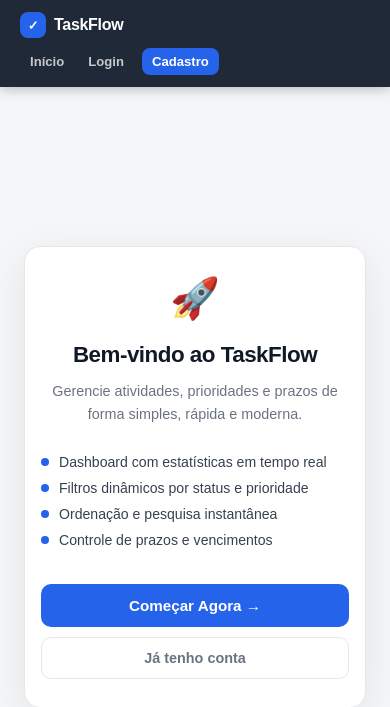
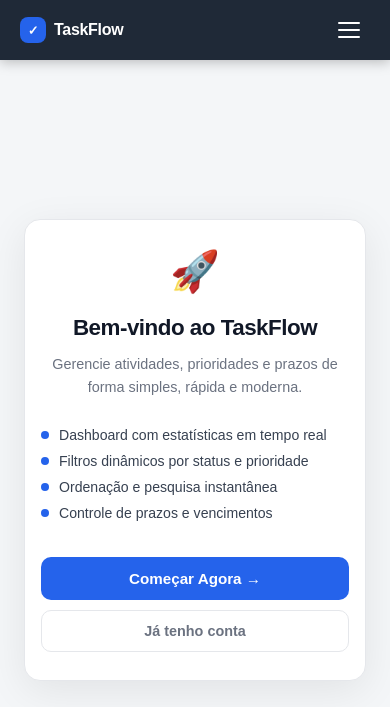
Before and after one commit to mateusmendess/taskflow-webapp, a Flask app: page / in a window 390 px wide. Shown: the top 707 px of the page. Run offline with Flask 3, Linux system fonts and the light colour scheme.

Commit message:
feat: adicionar menu hamburguer na navbar para mobile

```diff
--- a/app/static/css/style.css
+++ b/app/static/css/style.css
@@ -836,3 +836,91 @@ textarea.tf-input { resize: vertical; }
     /* Filtros */
     .db-filter-hr { margin: 10px 0; }
 }
+
+/* ── Hamburguer ────────────────────────────────────────────── */
+.nav-hamburger {
+    display: none;
+    flex-direction: column;
+    justify-content: center;
+    gap: 5px;
+    width: 36px;
+    height: 36px;
+    background: transparent;
+    border: none;
+    cursor: pointer;
+    padding: 4px;
+    border-radius: 8px;
+    transition: background 0.18s;
+}
+
+.nav-hamburger:hover {
+    background: rgba(255,255,255,0.1);
+}
+
+.nav-hamburger span {
+    display: block;
+    width: 22px;
+    height: 2px;
+    background: #fff;
+    border-radius: 2px;
+    transition: all 0.25s ease;
+    transform-origin: center;
+}
+
+/* Animação X ao abrir */
+.nav-hamburger.is-open span:nth-child(1) {
+    transform: translateY(7px) rotate(45deg);
+}
+
+.nav-hamburger.is-open span:nth-child(2) {
+    opacity: 0;
+    transform: scaleX(0);
+}
+
+.nav-hamburger.is-open span:nth-child(3) {
+    transform: translateY(-7px) rotate(-45deg);
+}
+
+@media (max-width: 768px) {
+
+    .nav-hamburger { display: flex; }
+
+    .navbar {
+        padding: 0 20px;
+        height: 60px;
+        flex-wrap: nowrap;
+        position: relative;
+    }
+
+    .navbar-nav {
+        display: none;
+        position: absolute;
+        top: 60px;
+        left: 0;
+        right: 0;
+        background: #1f2937;
+        flex-direction: column;
+        align-items: flex-start;
+        padding: 12px 16px 16px;
+        gap: 4px;
+        box-shadow: 0 8px 20px rgba(0,0,0,0.3);
+        z-index: 99;
+    }
+
+    .navbar-nav.nav-open {
+        display: flex;
+    }
+
+    .nav-link {
+        width: 100%;
+        padding: 10px 14px;
+        border-radius: 8px;
+        font-size: 0.9rem;
+    }
+
+    .nav-link-register {
+        margin-left: 0;
+        margin-top: 4px;
+        text-align: center;
+    }
+}
--- a/app/templates/base.html
+++ b/app/templates/base.html
@@ -17,7 +17,13 @@
             TaskFlow
         </a>
 
-        <nav class="navbar-nav">
+        <button class="nav-hamburger" id="nav-hamburger" aria-label="Menu">
+            <span></span>
+            <span></span>
+            <span></span>
+        </button>
+
+        <nav class="navbar-nav" id="navbar-nav">
 
             <a href="{{ url_for('main.index') }}" class="nav-link">Início</a>
 
@@ -47,6 +53,24 @@
         {% block content %}{% endblock %}
     </main>
 
+    <script>
+        const hamburger = document.getElementById('nav-hamburger');
+        const nav = document.getElementById('navbar-nav');
+
+        hamburger.addEventListener('click', () => {
+            nav.classList.toggle('nav-open');
+            hamburger.classList.toggle('is-open');
+        });
+
+        // Fecha o menu ao clicar em um link
+        nav.querySelectorAll('.nav-link').forEach(link => {
+            link.addEventListener('click', () => {
+                nav.classList.remove('nav-open');
+                hamburger.classList.remove('is-open');
+            });
+        });
+    </script>
+
 </body>
 
 </html>
```
